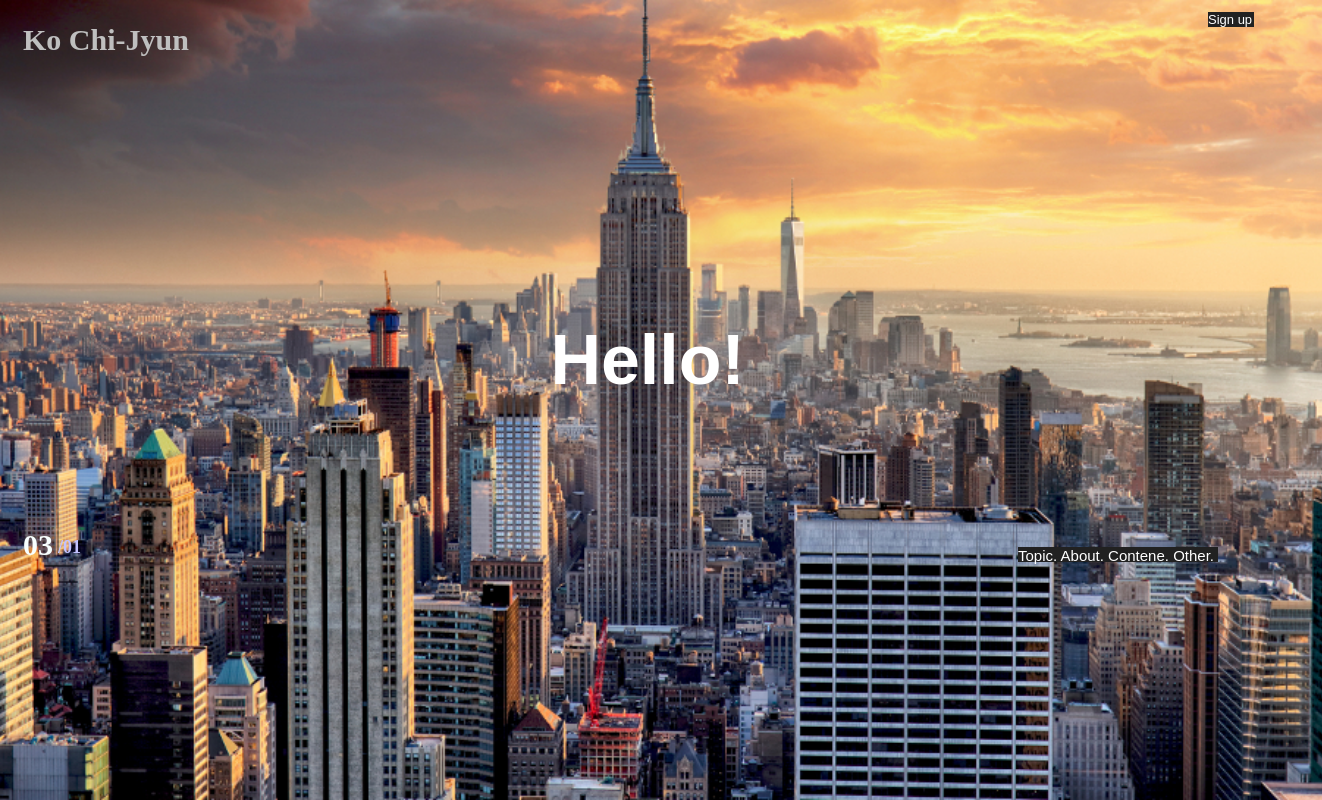
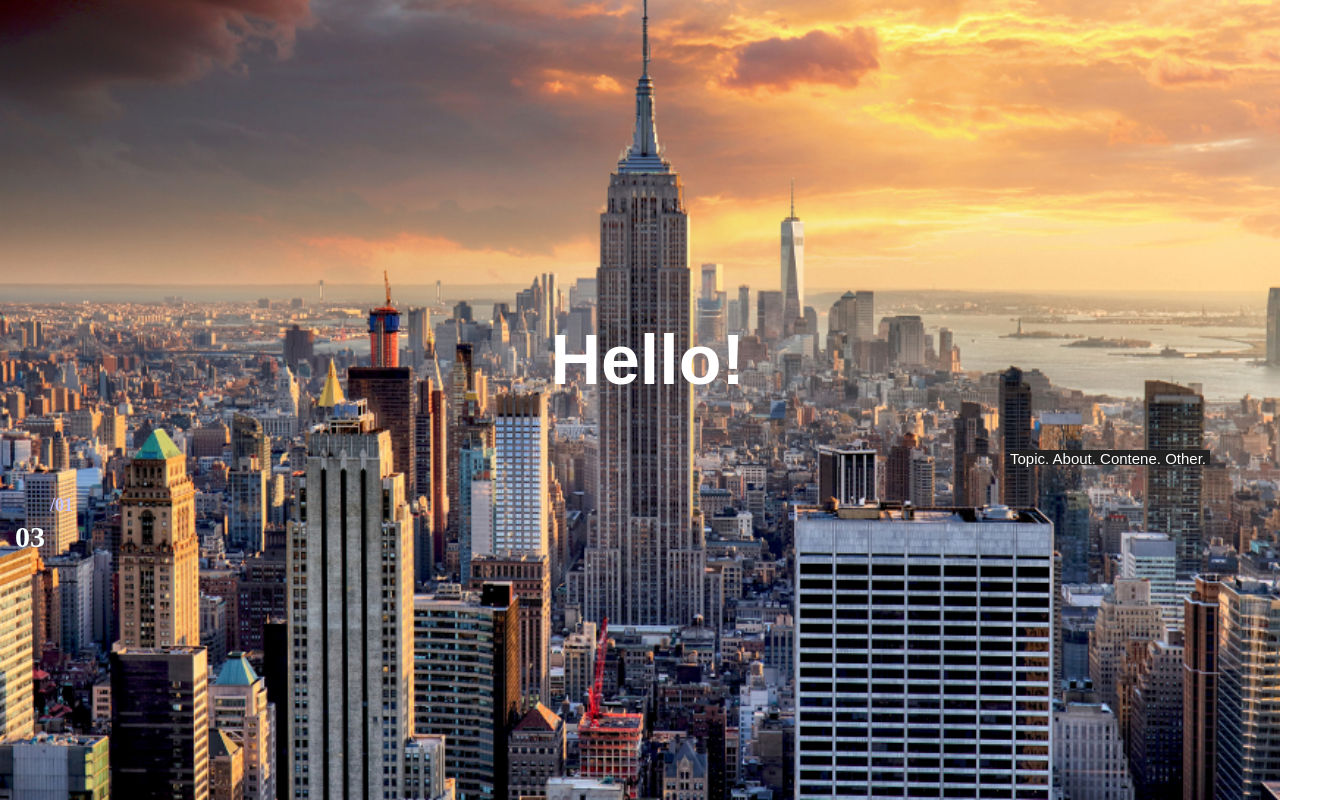
Before and after one commit to Ko0105/UIDD2019, a plain HTML site: page hw1/test.html in a window 1280 px wide. Shown: the whole page, 1322 px wide, since content can reach past the window. Drawn offline with Linux system fonts and the light colour scheme.

Commit message:
Update test.html

```diff
--- a/hw1/test.html
+++ b/hw1/test.html
@@ -18,7 +18,7 @@
       width:46px;
       height:15px;
       background:#212121;
-      position:relative;top:-100px;left:1200px;
+      position:absolute;top:-100px;left:1200px;
       color:#8C8C8C;
       font-size:13px;
       font-family:sans-serif;
@@ -31,20 +31,20 @@
        color:#FFFFFF;
      }
      #date1{
-       position:relative;top:520px;left:15px;
+       position:absolute;top:520px;left:15px;
        font-size:30px;
        font-weight:bold;
        color:#F8FFFF;
      }
      #date2{
-       position:relative;top:495px;left:50px;
+       position:absolute;top:495px;left:50px;
        font-size:18px;
        font-weight:bold;
        color:#C2C2FF;
      }
 
      #name{
-       position:relative;top:-40px;left:15px;
+       position:absolute;top:-40px;left:15px;
        font-size:30px;
        font-weight:bold;
        color:#BFBFBF;
@@ -53,7 +53,7 @@
       width:200px;
       height:15px;
       background:#212121;
-      position:relative;top:450px;left:1010px;
+      position:absolute;top:450px;left:1010px;
       color:#FFFFFF;
       font-size:15px;
       font-family:sans-serif;
```
